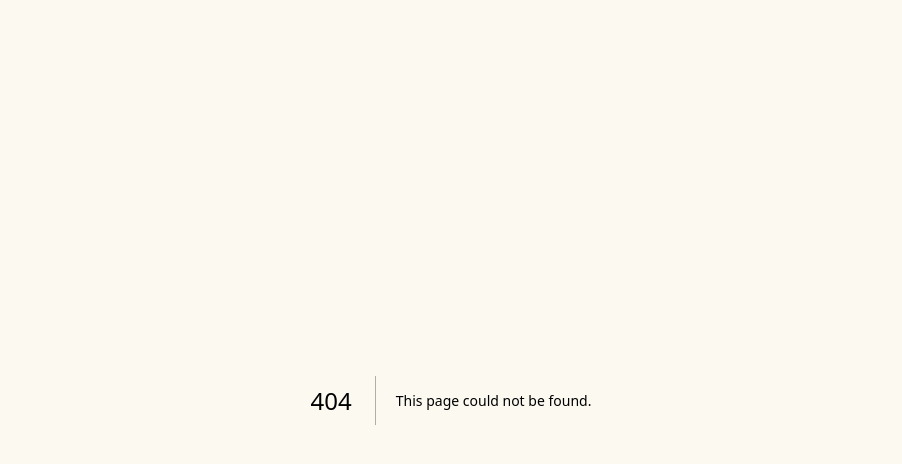
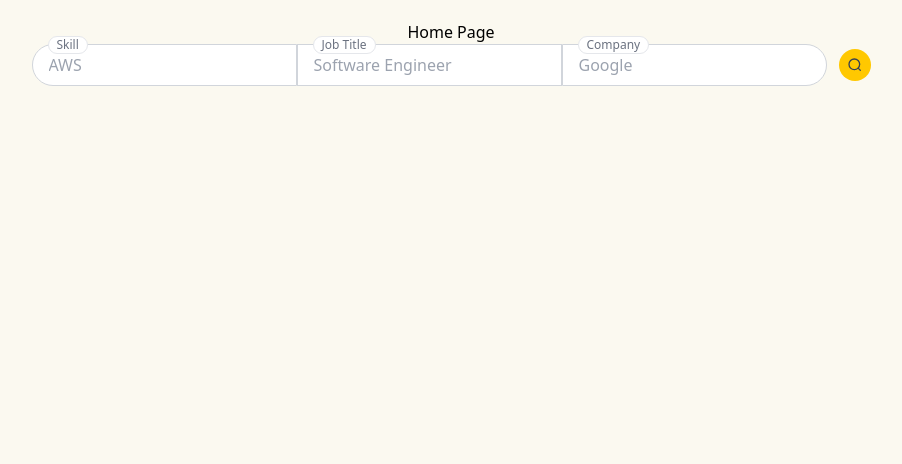
Before and after one commit to vishnukumarkvs/quickrefer-app, a Next.js app: page /homepage in a window 1280 px wide. Before the commit this address had no page. Shown: the top 464 px of the page, without its empty margins (189-1091 px from the left). Built offline with nearby package versions, Linux system fonts and the light colour scheme.

Commit message:
search bar css done

```diff
--- a/src/app/globals.css
+++ b/src/app/globals.css
@@ -3,79 +3,7 @@
 @tailwind utilities;
 
 @layer base {
-  :root {
-    --background: 0 0% 100%;
-    --foreground: 222.2 47.4% 11.2%;
-
-    --muted: 210 40% 96.1%;
-    --muted-foreground: 215.4 16.3% 46.9%;
-
-    --popover: 0 0% 100%;
-    --popover-foreground: 222.2 47.4% 11.2%;
-
-    --card: 0 0% 100%;
-    --card-foreground: 222.2 47.4% 11.2%;
-
-    --border: 214.3 31.8% 91.4%;
-    --input: 214.3 31.8% 91.4%;
-
-    --primary: 222.2 47.4% 11.2%;
-    --primary-foreground: 210 40% 98%;
-
-    --secondary: 210 40% 96.1%;
-    --secondary-foreground: 222.2 47.4% 11.2%;
-
-    --accent: 210 40% 96.1%;
-    --accent-foreground: 222.2 47.4% 11.2%;
-
-    --destructive: 0 100% 50%;
-    --destructive-foreground: 210 40% 98%;
-
-    --ring: 215 20.2% 65.1%;
-
-    --radius: 0.5rem;
-  }
-
-  .dark {
-    --background: 224 71% 4%;
-    --foreground: 213 31% 91%;
-
-    --muted: 223 47% 11%;
-    --muted-foreground: 215.4 16.3% 56.9%;
-
-    --popover: 224 71% 4%;
-    --popover-foreground: 215 20.2% 65.1%;
-
-    --card: 224 71% 4%;
-    --card-foreground: 213 31% 91%;
-
-    --border: 216 34% 17%;
-    --input: 216 34% 17%;
-
-    --primary: 210 40% 98%;
-    --primary-foreground: 222.2 47.4% 1.2%;
-
-    --secondary: 222.2 47.4% 11.2%;
-    --secondary-foreground: 210 40% 98%;
-
-    --accent: 216 34% 17%;
-    --accent-foreground: 210 40% 98%;
-
-    --destructive: 0 63% 31%;
-    --destructive-foreground: 210 40% 98%;
-
-    --ring: 216 34% 17%;
-
-    --radius: 0.5rem;
+  container {
+    @apply max-w-7xl mx-auto px-4 sm:px-6 lg:px-8;
   }
 }
-
-@layer base {
-  * {
-    @apply border-border;
-  }
-  body {
-    @apply bg-background text-foreground;
-    font-feature-settings: "rlig" 1, "calt" 1;
-  }
-}
--- /dev/null
+++ b/src/app/homepage/page.js
@@ -0,0 +1,14 @@
+import SearchBar from "@/components/SearchBar";
+
+const Page = () => {
+  return (
+    <div className="w-[90%] my-[20px] mx-auto">
+      <div className=" flex flex-col items-center justify-center">
+        <h1>Home Page</h1>
+        <SearchBar />
+      </div>
+    </div>
+  );
+};
+
+export default Page;
--- /dev/null
+++ b/src/components/SearchBar.jsx
@@ -0,0 +1,77 @@
+"use client";
+
+import { Search } from "lucide-react";
+import React, { useState } from "react";
+
+const SearchBar = () => {
+  const [skill, setSkill] = useState("");
+  const [jobTitle, setJobTitle] = useState("");
+  const [company, setCompany] = useState("");
+
+  const handleInputChange1 = (event) => {
+    setSkill(event.target.value);
+  };
+
+  const handleInputChange2 = (event) => {
+    setJobTitle(event.target.value);
+  };
+
+  const handleInputChange3 = (event) => {
+    setCompany(event.target.value);
+  };
+
+  const handleSubmit = (event) => {
+    event.preventDefault();
+    // Perform your search or other actions here
+    console.log(skill, jobTitle, company);
+  };
+
+  return (
+    <form onSubmit={handleSubmit} className="flex">
+      <div className="flex items-center">
+        <div className="relative">
+          <input
+            type="text"
+            placeholder="AWS"
+            value={skill}
+            onChange={handleInputChange1}
+            className="px-4 py-2 border border-gray-300 rounded-l-full focus:outline-none"
+          />
+          <label className="absolute bg-white px-2 rounded-full border top-1 left-4 transform -translate-y-3 text-gray-500 text-xs pointer-events-none">
+            Skill
+          </label>
+        </div>
+        <div className="relative">
+          <input
+            type="text"
+            placeholder="Software Engineer"
+            value={jobTitle}
+            onChange={handleInputChange2}
+            className="px-4 py-2 border border-gray-300 focus:outline-none"
+          />
+          <label className="absolute bg-white px-2 rounded-full border top-1 bg-half-top-gray-half-bottom-white left-4 transform -translate-y-3 text-gray-500 text-xs pointer-events-none">
+            Job Title
+          </label>
+        </div>
+        <div className="relative">
+          <input
+            type="text"
+            placeholder="Google"
+            value={company}
+            onChange={handleInputChange3}
+            className="px-4 py-2 border border-gray-300 rounded-r-full focus:outline-none"
+          />
+          <label className="absolute bg-white px-2 rounded-full border top-1 left-4 transform -translate-y-3 text-gray-500 text-xs pointer-events-none">
+            Company
+          </label>
+        </div>
+        <Search
+          className="ml-3 w-8 h-8 p-2 bg-[#ffc800] text-gray-700 rounded-full cursor-pointer"
+          onClick={handleSubmit}
+        />
+      </div>
+    </form>
+  );
+};
+
+export default SearchBar;
```
